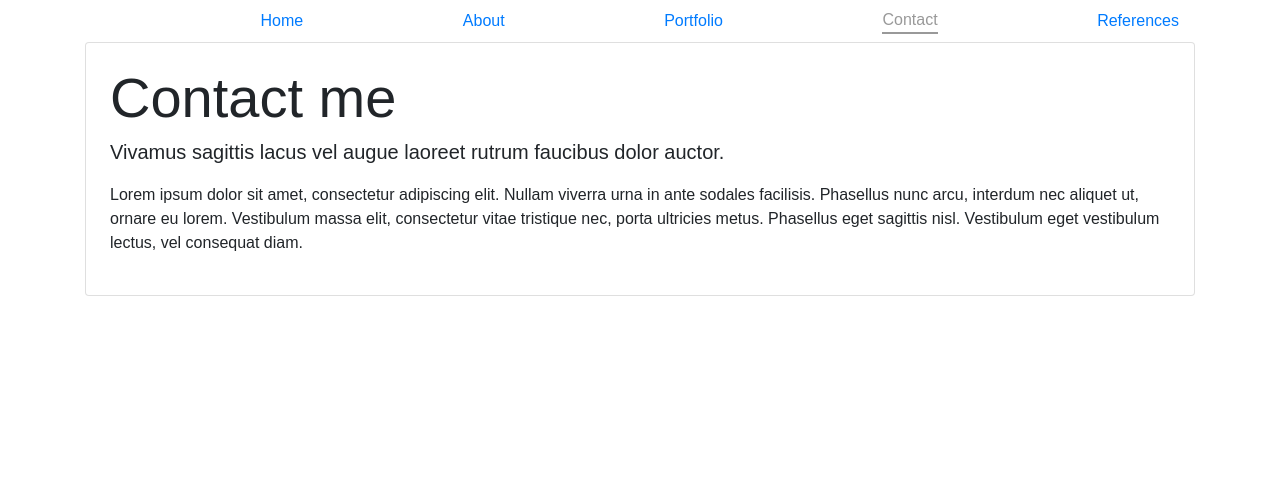
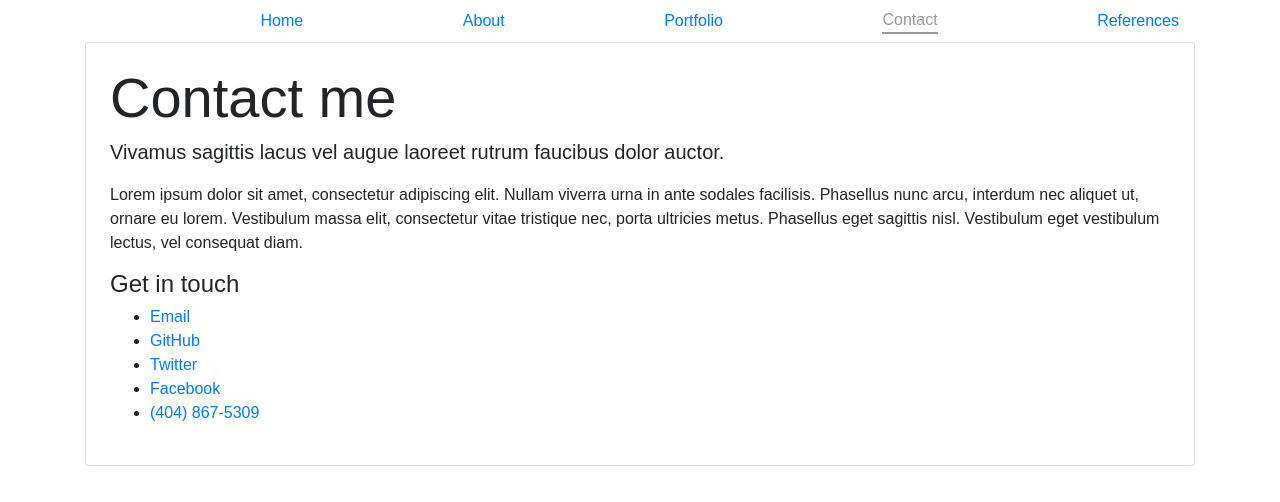
Before and after one commit to SeanMcP/week10-day3-react-portfolio, a React (Create React App) app: page /contact in a window 1280 px wide. Shown: the top 502 px of the page. Built offline with nearby package versions, Linux system fonts and the light colour scheme.

Commit message:
Add contact links to Contact page

```diff
--- a/src/components/Contact.js
+++ b/src/components/Contact.js
@@ -8,6 +8,14 @@ export default class Contact extends Component {
           <h1 className="display-4">Contact me</h1>
           <p className="lead">Vivamus sagittis lacus vel augue laoreet rutrum faucibus dolor auctor.</p>
           <p>Lorem ipsum dolor sit amet, consectetur adipiscing elit. Nullam viverra urna in ante sodales facilisis. Phasellus nunc arcu, interdum nec aliquet ut, ornare eu lorem. Vestibulum massa elit, consectetur vitae tristique nec, porta ultricies metus. Phasellus eget sagittis nisl. Vestibulum eget vestibulum lectus, vel consequat diam.</p>
+          <h4>Get in touch</h4>
+          <ul>
+            <li><a href="mailto:mail@mail.mail">Email</a></li>
+            <li><a href="https://githubt.com">GitHub</a></li>
+            <li><a href="https://twitter.com">Twitter</a></li>
+            <li><a href="https://facebook.com">Facebook</a></li>
+            <li><a href="tel:14048675309">(404) 867-5309</a></li>
+          </ul>
         </div>
       </div>
     )
```
